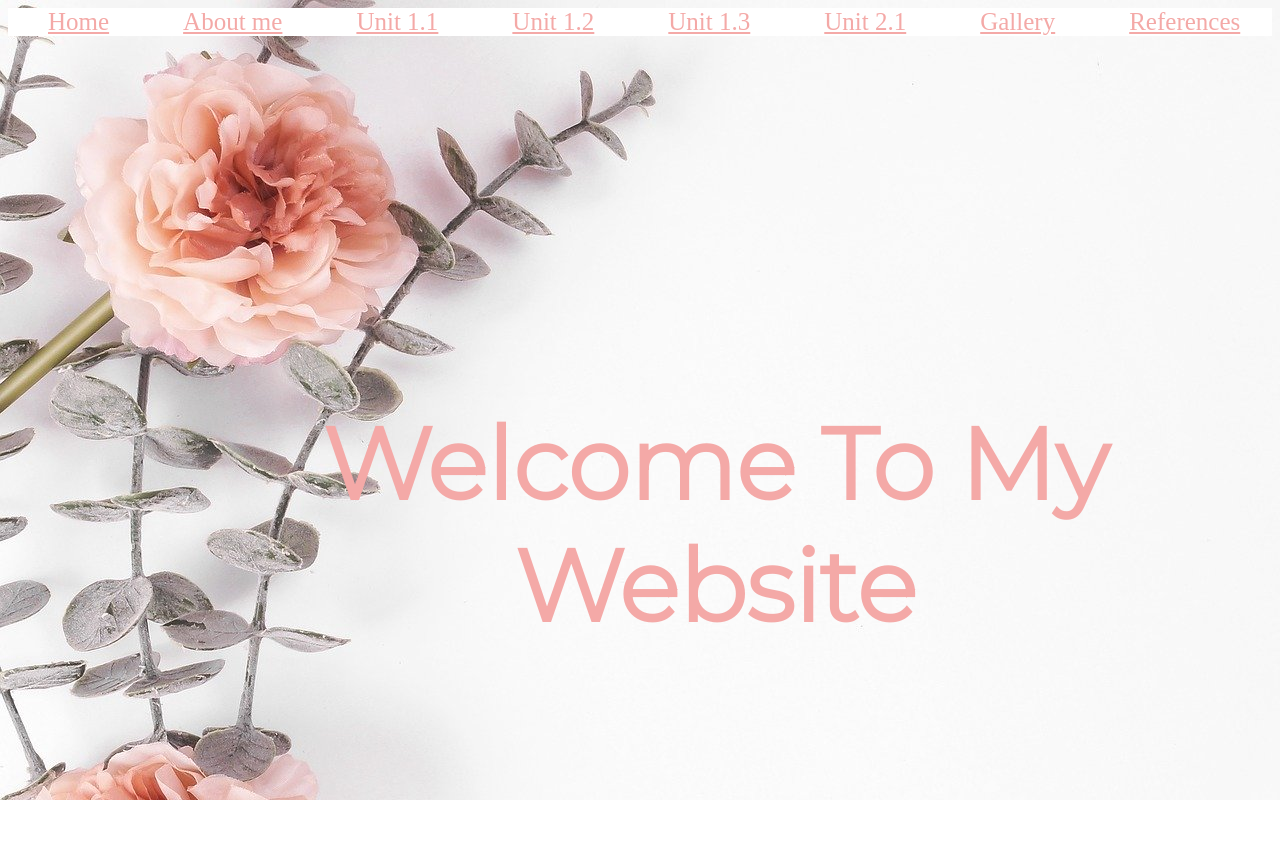
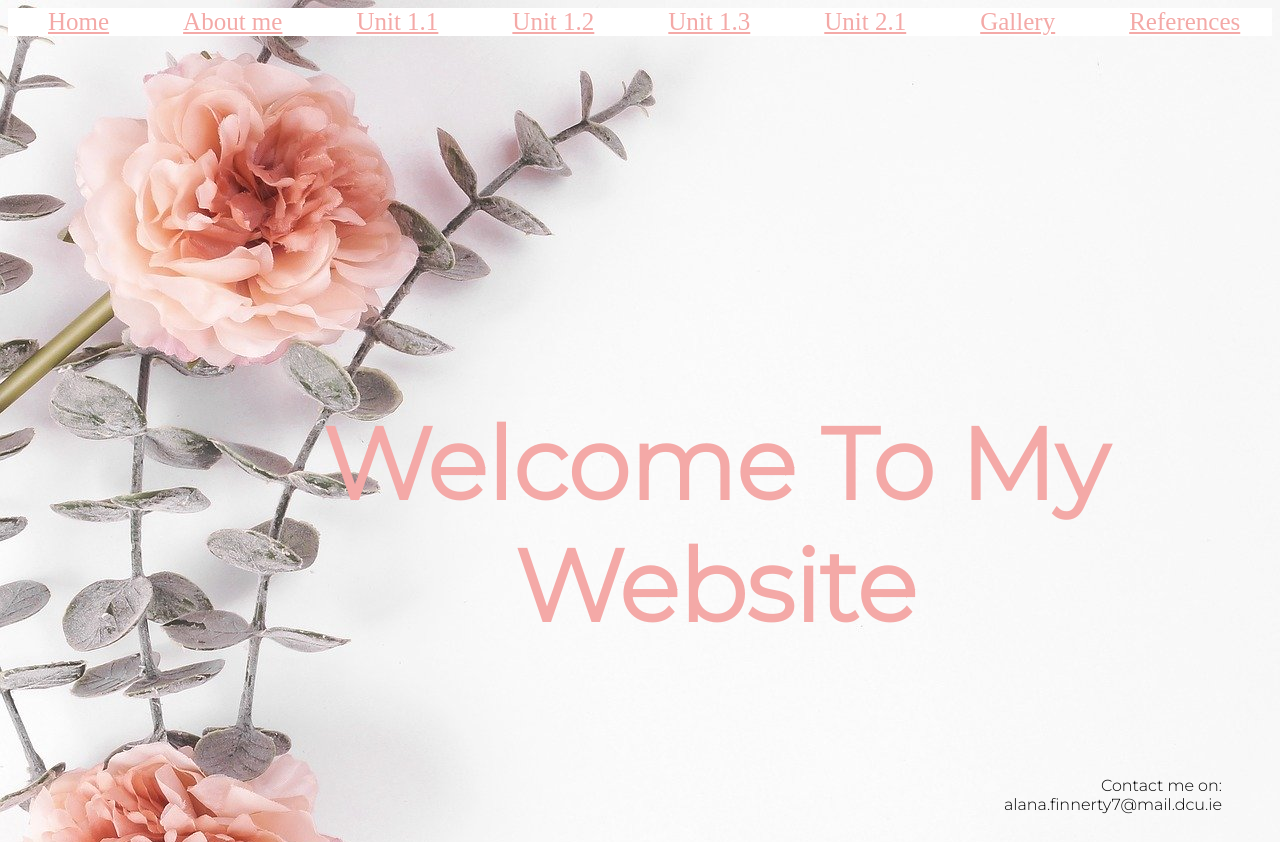
Before and after one commit to AlanaFinnerty/alana-website-project, a plain HTML site: page index.html in a window 1280 px wide. Before the commit the page ends 800 px from the top, so only its background shows below. Drawn offline with Linux system fonts and the light colour scheme.

Commit message:
Included Para graph in Index

```diff
--- a/index.html
+++ b/index.html
@@ -20,7 +20,7 @@
 
 <h1 class="align" id="mainTitle">Welcome To My Website</h1>
 
-
+<p class="right"> Contact me on:<br /> alana.finnerty7@mail.dcu.ie</p>
 
 </body>
 </html>
```
